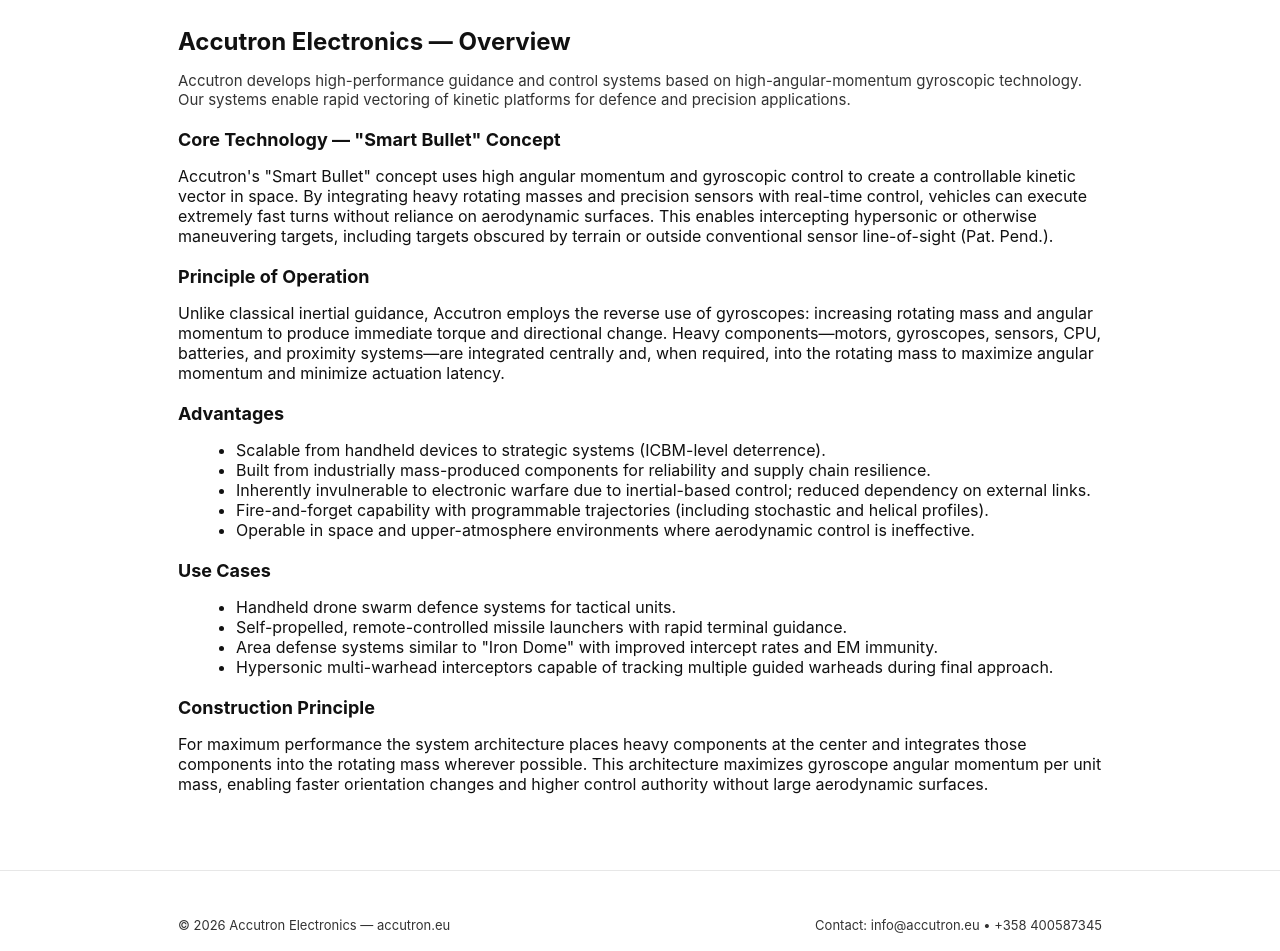
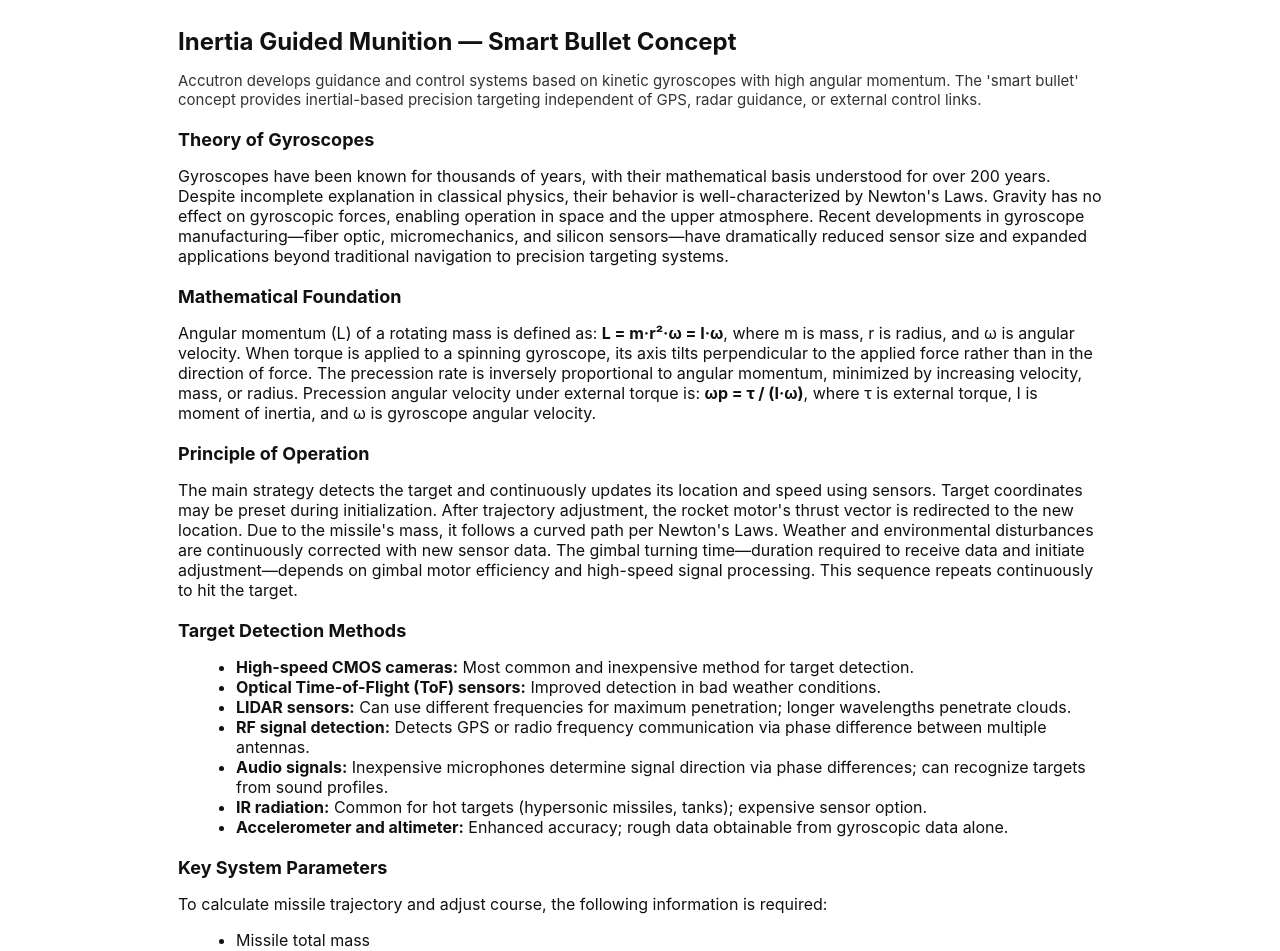
Before and after one commit to ElkkuTee/accutron, a React (Vite) app: page / in a window 1280 px wide. Shown: the part 80-1031 px from the top of the page. Built offline with nearby package versions, Linux system fonts and the light colour scheme.

Commit message:
Improved the text to fit the document

```diff
--- a/src/pages/Acoustics.jsx
+++ b/src/pages/Acoustics.jsx
@@ -8,21 +8,29 @@
         <title>Acoustics Design — Accutron — accutron.eu</title>
         <meta name="description" content="Accutron acoustics engineering for precision measurement, signal processing, and studio-grade systems. accutron.eu" />
       </Helmet>
-      <h1>Acoustics Design</h1>
-      <p>Accutron provides precision acoustics and signal-processing engineering suitable for defence instrumentation and high-performance studio environments. Our approach emphasizes measurement fidelity, low-noise design, and deterministic signal paths.</p>
+      <h1>Audio Signal Detection for Target Acquisition</h1>
+      <p>Acoustic sensing provides an inexpensive method for target detection and classification in inertia-guided munition systems. Multiple microphones determine signal direction via phase difference analysis and enable target recognition through acoustic signature matching.</p>
 
-      <h2>Measurement & Calibration</h2>
-      <p>Accurate acoustics require rigorous calibration. We provide design practices and hardware that ensure repeatable measurements in the field and in controlled lab environments.</p>
+      <h2>System Principles</h2>
+      <p>Microphone arrays detect audio signals from targets—aircraft engines, vehicle motors, weapons fire, or communication devices. The direction-of-arrival is determined by calculating phase differences between incoming signals at different microphones. Multiple inexpensive microphones provide cost-effective coverage compared to optical or thermal sensors.</p>
 
-      <h2>Signal Processing</h2>
-      <p>Algorithms are crafted for low-latency deterministic performance: high-speed filtering, spectral analysis, and adaptive noise suppression suitable for both telemetry and audio applications.</p>
+      <h2>Phase Difference Analysis</h2>
+      <p>When a sound signal arrives at multiple microphones, time-of-arrival (TOA) differences create measurable phase shifts. By comparing these phase differences across the microphone array, the bearing angle to the acoustic source is calculated. Array geometry and spacing determine angular resolution and unambiguous bearing range.</p>
 
-      <h2>Applications</h2>
+      <h2>Target Recognition and Filtering</h2>
+      <p>Acoustic signals from targets are compared against a library of sound profiles—jet engine signatures, helicopter rotor patterns, vehicle engine acoustic fingerprints, or weapons fire characteristics. Pattern matching improves signal-to-noise ratio (S/N) and enables target classification. Filtering algorithms reduce background noise interference from wind, rain, or ambient environmental noise.</p>
+
+      <h2>Implementation Advantages</h2>
       <ul>
-        <li>High-fidelity telemetry and sensor arrays.</li>
-        <li>Studio-grade monitoring systems where precision and repeatability are required.</li>
-        <li>Environmental and battlefield acoustic monitoring with robust signal chains.</li>
+        <li><strong>Cost-effective:</strong> Microphone sensors are inexpensive compared to optical or thermal alternatives.</li>
+        <li><strong>Passive detection:</strong> Acoustic sensing does not emit signals, reducing detection risk.</li>
+        <li><strong>All-weather operation:</strong> Functions effectively in conditions affecting optical sensors (fog, rain, dust).</li>
+        <li><strong>Target classification:</strong> Acoustic signatures enable positive target identification beyond simple detection.</li>
+        <li><strong>Bearing-only targeting:</strong> Phase difference measurements provide bearing for terminal guidance.</li>
       </ul>
+
+      <h2>Integration with Guidance System</h2>
+      <p>Audio detection provides target bearing and range estimates, integrated with data from other sensors. Microphone signals are processed at high bandwidth to determine target motion parameters—velocity and direction. This acoustic bearing is fused with inertial measurement unit (IMU) data to generate continuous course correction commands for the gyroscope gimbal mechanism.</p>
     </section>
   )
 }
--- a/src/pages/Drones.jsx
+++ b/src/pages/Drones.jsx
@@ -8,20 +8,39 @@
         <title>Drones — Accutron — accutron.eu</title>
         <meta name="description" content="Accutron drone guidance and swarm defence systems. accutron.eu" />
       </Helmet>
-      <h1>Drones</h1>
-      <p>Accutron applies high-angular-momentum guidance to small and medium unmanned aerial systems (UAS) to increase agility, reduce response time, and provide robust terminal guidance even under strong electromagnetic interference.</p>
+      <h1>Handheld Devices for Drones and Slow-Moving Targets</h1>
+      <p>Inertia-guided munitions optimized for handheld platforms provide rapid response against small unmanned aerial systems and other slow-moving threats. The ability to aim manually reduces required range and turning angle compared to unmanned platforms.</p>
 
-      <h2>Drone Swarm Defence</h2>
-      <p>Our systems enable handheld or vehicle-mounted units to autonomously intercept or disrupt hostile drone swarms. Integration of inertial control and rapid actuation provides precise relative motion control for interceptors operating in contested environments.</p>
+      <h2>System Configuration</h2>
+      <ul>
+        <li><strong>Diameter:</strong> Limited to maximum 50 mm for portability.</li>
+        <li><strong>Ballistic core:</strong> Tungsten shell increases inertia and kinetic energy delivery.</li>
+        <li><strong>Guidance:</strong> Initial target settings provided by remote fire control during initialization phase.</li>
+        <li><strong>Detection:</strong> Fast target recognition using localized AI algorithms.</li>
+        <li><strong>Explosive options:</strong> Various destructive devices possible—conventional explosives, sticky glue, net, or specialized payloads.</li>
+      </ul>
 
-      <h2>Platform Integration</h2>
-      <p>Control electronics, sensors, and rotating masses are modular to allow rapid integration into existing platforms. Accutron guidance units are designed to be mass-produced and field-replaceable.</p>
+      <h2>Initialization Requirements</h2>
+      <p>Before launch, the docking or launching station provides high-current supply to gyroscope motors, loading a predetermined inertia level. Flight data and target parameters are loaded through this connection. Initialization delay must be considered when rapid engagement is required.</p>
 
-      <h2>Tactical Use Cases</h2>
+      <h2>Intelligent Swarm Defense</h2>
+      <p>Multiple units coordinate through communication (UWB, frequency hopping) to enable swarm defense strategies. Decentralized inertial control allows each interceptor to engage targets autonomously while maintaining coordinated tactical patterns.</p>
+
+      <h2>Target Engagement Sequence</h2>
+      <ol>
+        <li><strong>t₀:</strong> Time when target is detected (visual, thermal, or RF).</li>
+        <li><strong>t₁:</strong> Time when target direction and speed have been analyzed.</li>
+        <li><strong>t₂:</strong> Time when munition has been turned to new position.</li>
+        <li><strong>t₃:</strong> Time of impact.</li>
+      </ol>
+      <p>The interval (t₂ – t₁) is duration required to turn the munition, repeating continuously for hit assurance.</p>
+
+      <h2>Operational Advantages</h2>
       <ul>
-        <li>Point-defense against small UAS using rapid-response kinetic interceptors.</li>
-        <li>Coordinated swarm behaviours with centralized mission parameters and decentralized inertial control.</li>
-        <li>Hybrid seekers that combine inertial steering with short-range sensors for final homing.</li>
+        <li>Portable handheld deployment for tactical units.</li>
+        <li>Rapid terminal guidance independent of external tracking systems.</li>
+        <li>Effective against maneuvering and slow-moving targets.</li>
+        <li>Robust performance in GPS-denied environments.</li>
       </ul>
     </section>
   )
--- a/src/pages/Electronics.jsx
+++ b/src/pages/Electronics.jsx
@@ -8,17 +8,32 @@
         <title>Electronics Design — Accutron — accutron.eu</title>
         <meta name="description" content="Accutron electronics design for sensors, CPUs, inertial systems and high-speed control. accutron.eu" />
       </Helmet>
-      <h1>Electronics Design</h1>
-      <p>Accutron's electronics engineering focuses on deterministic, high-bandwidth control loops, radiation-tolerant sensors, and real-time processing hardware capable of supporting gyroscopic vectoring at millisecond scales.</p>
+      <h1>Gimbal Control Mechanism and Electronics</h1>
+      <p>The gimbal control system positions the gyroscope to direct missile trajectory through rapid, precise angular adjustments. The gimbal connects to the missile chassis via two curvilinear rods—one in front for yaw, one in back for pitch, positioned 90 degrees apart. Standard arrangement permits approximately 150 degrees turning angle; specialized mechanics can achieve up to 180 degrees.</p>
 
-      <h2>Sensors and Inertial Systems</h2>
-      <p>High-precision gyroscopes and IMUs are tightly integrated with control electronics to minimize latency. Sensor fusion is implemented on hardened real-time processors to ensure consistent guidance even in GPS-denied or jamming environments.</p>
+      <h2>Gimbal Positioning and Architecture</h2>
+      <p>The gimbal is placed at the missile center of mass to achieve low axial inertia, enabling rapid turning. Motor assemblies attach to curvilinear rods hinged to the gyroscope frame. The x- and y-axis motors are fixed to the chassis with ample space for motor control electronics near the motors, reducing wiring requirements. All critical mechanical connections must be secured against high acceleration forces, particularly gyroscope axle bearings and the four curvilinear rod connections to gimbal frame.</p>
 
-      <h2>Control Electronics</h2>
-      <p>Control hardware is designed for high sample rates, low jitter, and predictable interrupt handling. We employ architectures with dedicated signal processing paths for stabilization and guidance loops, and separate supervisory systems for mission management and telemetry.</p>
+      <h2>Motor Selection and Control</h2>
+      <p>Motors are either stepper motors or high-torque DC brushless motors. Stepper motors offer precise movements without position feedback. High-torque DC motors act quickly but require position feedback from optical or magnetic devices. Motor choice depends on missile mass, required turning speed, and turning angle requirements. A 4-wire flexible cable supplies power and serial data to motor control electronics.</p>
 
-      <h2>Manufacturing & Reliability</h2>
-      <p>Designs prioritize industrially available components, testability, and thermal/mechanical robustness. Modularity reduces repair time and supports field-level maintenance.</p>
+      <h2>Gyroscope Motor Drive System</h2>
+      <p>The rotating mass is sustained using stator coils attached to the frame and magnets embedded in the rotating mass, forming a brushless DC motor. Motor coils connect via flexible cable to control PCB housing DC motor drivers. The motor supports high acceleration rates when powered by high-current supply during initialization phase. Angular momentum is maintained throughout entire flight duration through continuous motor drive.</p>
+
+      <h2>Power and Signal Connections</h2>
+      <p>All wiring is implemented with flexible circuit to allow maximum gimbal movements. Required connections include:</p>
+      <ul>
+        <li>Power supply: 3–12 V for motor operation (overridden at startup by external high-power supply).</li>
+        <li>Motor leads: 12 leads if motor control is external, or 2 wires for integrated control circuits.</li>
+        <li>Detonator signals: 2 signal lines for firing command.</li>
+        <li>RPM feedback (optional): Wireless Hall sensor or hardwired connection to main CPU.</li>
+      </ul>
+
+      <h2>RPM Feedback and Precession Correction</h2>
+      <p>RPM feedback from gyroscope sensors allows real-time adjustment of precession calculations. Formula: <strong>ωp = τ / (I·ω)</strong> is recalculated using measured RPM values rather than nominal specifications. This adaptation compensates for spin-down over flight duration and manufacturing tolerances.</p>
+
+      <h2>Mechanical Stress Considerations</h2>
+      <p>During launch acceleration, gyroscope connections bear force F = m·a. Turning-induced acceleration can also be significant with different force vector orientation. In scenarios requiring primarily downward turning (targeting over hills or buildings), initial direction adjustment in opposite direction can gain more range for rapid downward turn. Without gyroscope adjustments, missile behavior becomes ballistic, potentially reducing available turning angle.</p>
     </section>
   )
 }
--- a/src/pages/Home.jsx
+++ b/src/pages/Home.jsx
@@ -8,34 +8,49 @@
         <title>Home — Accutron — accutron.eu</title>
         <meta name="description" content="Accutron: advanced guidance and control technology using gyroscopic high angular momentum for extreme maneuverability. accutron.eu" />
       </Helmet>
-      <h1>Accutron Electronics — Overview</h1>
-      <p className="lead">Accutron develops high-performance guidance and control systems based on high-angular-momentum gyroscopic technology. Our systems enable rapid vectoring of kinetic platforms for defence and precision applications.</p>
+      <h1>Inertia Guided Munition — Smart Bullet Concept</h1>
+      <p className="lead">Accutron develops guidance and control systems based on kinetic gyroscopes with high angular momentum. The 'smart bullet' concept provides inertial-based precision targeting independent of GPS, radar guidance, or external control links.</p>
 
-      <h2>Core Technology — "Smart Bullet" Concept</h2>
-      <p>Accutron's "Smart Bullet" concept uses high angular momentum and gyroscopic control to create a controllable kinetic vector in space. By integrating heavy rotating masses and precision sensors with real-time control, vehicles can execute extremely fast turns without reliance on aerodynamic surfaces. This enables intercepting hypersonic or otherwise maneuvering targets, including targets obscured by terrain or outside conventional sensor line-of-sight (Pat. Pend.).</p>
+      <h2>Theory of Gyroscopes</h2>
+      <p>Gyroscopes have been known for thousands of years, with their mathematical basis understood for over 200 years. Despite incomplete explanation in classical physics, their behavior is well-characterized by Newton's Laws. Gravity has no effect on gyroscopic forces, enabling operation in space and the upper atmosphere. Recent developments in gyroscope manufacturing—fiber optic, micromechanics, and silicon sensors—have dramatically reduced sensor size and expanded applications beyond traditional navigation to precision targeting systems.</p>
+
+      <h2>Mathematical Foundation</h2>
+      <p>Angular momentum (L) of a rotating mass is defined as: <strong>L = m·r²·ω = I·ω</strong>, where m is mass, r is radius, and ω is angular velocity. When torque is applied to a spinning gyroscope, its axis tilts perpendicular to the applied force rather than in the direction of force. The precession rate is inversely proportional to angular momentum, minimized by increasing velocity, mass, or radius. Precession angular velocity under external torque is: <strong>ωp = τ / (I·ω)</strong>, where τ is external torque, I is moment of inertia, and ω is gyroscope angular velocity.</p>
 
       <h2>Principle of Operation</h2>
-      <p>Unlike classical inertial guidance, Accutron employs the reverse use of gyroscopes: increasing rotating mass and angular momentum to produce immediate torque and directional change. Heavy components—motors, gyroscopes, sensors, CPU, batteries, and proximity systems—are integrated centrally and, when required, into the rotating mass to maximize angular momentum and minimize actuation latency.</p>
+      <p>The main strategy detects the target and continuously updates its location and speed using sensors. Target coordinates may be preset during initialization. After trajectory adjustment, the rocket motor's thrust vector is redirected to the new location. Due to the missile's mass, it follows a curved path per Newton's Laws. Weather and environmental disturbances are continuously corrected with new sensor data. The gimbal turning time—duration required to receive data and initiate adjustment—depends on gimbal motor efficiency and high-speed signal processing. This sequence repeats continuously to hit the target.</p>
+
+      <h2>Target Detection Methods</h2>
+      <ul>
+        <li><strong>High-speed CMOS cameras:</strong> Most common and inexpensive method for target detection.</li>
+        <li><strong>Optical Time-of-Flight (ToF) sensors:</strong> Improved detection in bad weather conditions.</li>
+        <li><strong>LIDAR sensors:</strong> Can use different frequencies for maximum penetration; longer wavelengths penetrate clouds.</li>
+        <li><strong>RF signal detection:</strong> Detects GPS or radio frequency communication via phase difference between multiple antennas.</li>
+        <li><strong>Audio signals:</strong> Inexpensive microphones determine signal direction via phase differences; can recognize targets from sound profiles.</li>
+        <li><strong>IR radiation:</strong> Common for hot targets (hypersonic missiles, tanks); expensive sensor option.</li>
+        <li><strong>Accelerometer and altimeter:</strong> Enhanced accuracy; rough data obtainable from gyroscopic data alone.</li>
+      </ul>
+
+      <h2>Key System Parameters</h2>
+      <p>To calculate missile trajectory and adjust course, the following information is required:</p>
+      <ul>
+        <li>Missile total mass</li>
+        <li>Missile longitudinal angular momentum</li>
+        <li>Missile inertia (rotational angular momentum) for precession corrections</li>
+        <li>Gimbal turning force and access time (turning speed in degrees per millisecond)</li>
+        <li>Air drag (considered constant, subtracted from rocket total thrust)</li>
+        <li>Weather conditions (analyzed during initialization or incorporated into flight plan)</li>
+        <li>Random trajectory algorithms for final approach assurance</li>
+      </ul>
 
       <h2>Advantages</h2>
       <ul>
-        <li>Scalable from handheld devices to strategic systems (ICBM-level deterrence).</li>
-        <li>Built from industrially mass-produced components for reliability and supply chain resilience.</li>
-        <li>Inherently invulnerable to electronic warfare due to inertial-based control; reduced dependency on external links.</li>
-        <li>Fire-and-forget capability with programmable trajectories (including stochastic and helical profiles).</li>
-        <li>Operable in space and upper-atmosphere environments where aerodynamic control is ineffective.</li>
+        <li>Gravity-independent operation in space and upper atmosphere.</li>
+        <li>Air density has no effect on turning performance compared to fin-driven control.</li>
+        <li>High maneuverability with orders of magnitude faster turns than traditional control fins.</li>
+        <li>Inertial-based guidance independent of GPS or external signals.</li>
+        <li>Explosive material integrated into rotating gyroscope mass increases destruction while maximizing angular momentum.</li>
       </ul>
-
-      <h2>Use Cases</h2>
-      <ul>
-        <li>Handheld drone swarm defence systems for tactical units.</li>
-        <li>Self-propelled, remote-controlled missile launchers with rapid terminal guidance.</li>
-        <li>Area defense systems similar to "Iron Dome" with improved intercept rates and EM immunity.</li>
-        <li>Hypersonic multi-warhead interceptors capable of tracking multiple guided warheads during final approach.</li>
-      </ul>
-
-      <h2>Construction Principle</h2>
-      <p>For maximum performance the system architecture places heavy components at the center and integrates those components into the rotating mass wherever possible. This architecture maximizes gyroscope angular momentum per unit mass, enabling faster orientation changes and higher control authority without large aerodynamic surfaces.</p>
     </section>
   )
 }
--- a/src/pages/Links.jsx
+++ b/src/pages/Links.jsx
@@ -2,7 +2,9 @@
 import { Helmet } from 'react-helmet-async'
 
 const externalLinks = [
-  { title: 'Elcoflex', url: 'https://www.elcoflex.com' }
+  { title: 'Anello Photonics - Fiber Optic Gyroscope Technology', url: 'https://www.anellophotonics.com' },
+  { title: 'Elcoflex', url: 'https://www.elcoflex.com' },
+  { title: 'Soundmix', url: 'https://www.soundmix.fi' }
 ]
 
 export default function Links(){
```
Also changed, not shown: 2 other files (tests, documents, lock files or other folders).
